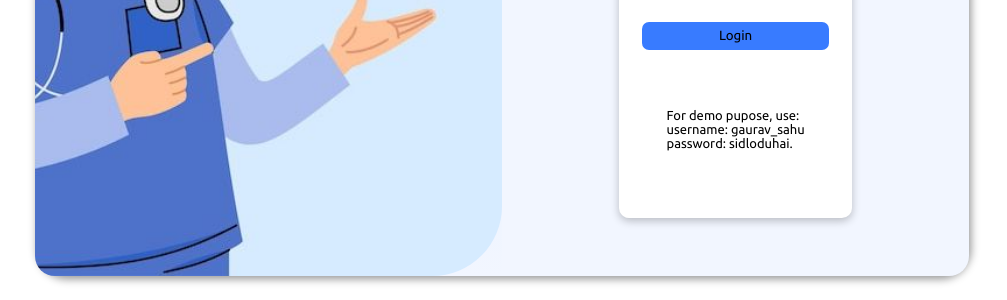
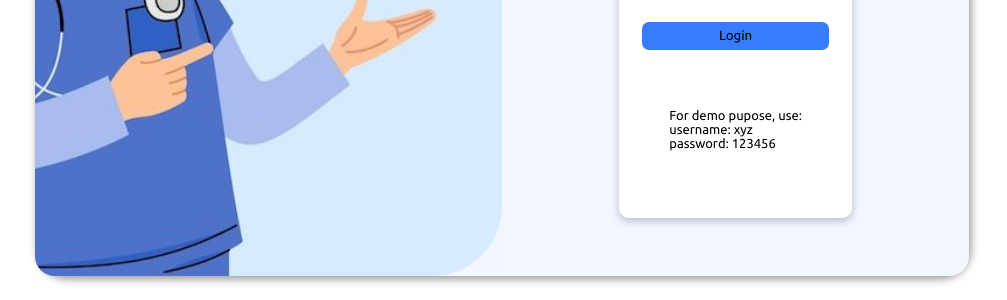
Before and after one commit to gauravsahuuu/MyCardioCare-Web-App, a Flask app: page /login in a window 1280 px wide. Shown: the part 416-716 px from the top of the page, without its empty margins (138-1145 px from the left). Run offline with Flask 3, Linux system fonts and the light colour scheme; parts of the project's set-up code (start-up, migrations or seed data) failed here and were passed over.

Commit message:
Update login.html

```diff
--- a/templates/login.html
+++ b/templates/login.html
@@ -50,10 +50,10 @@
             <p class="text">
               For demo pupose, use:
               <br />
-              username: gaurav_sahu
+              username: xyz
               <br />
-              password: sidloduhai.
-              <!-- <a href="{{ url_for('register') }}">Register here</a> -->
+              password: 123456
+              <!-- <a href="{{ url_for('register') }}">Register</a> -->
             </p>
           </div>
         </section>
```
